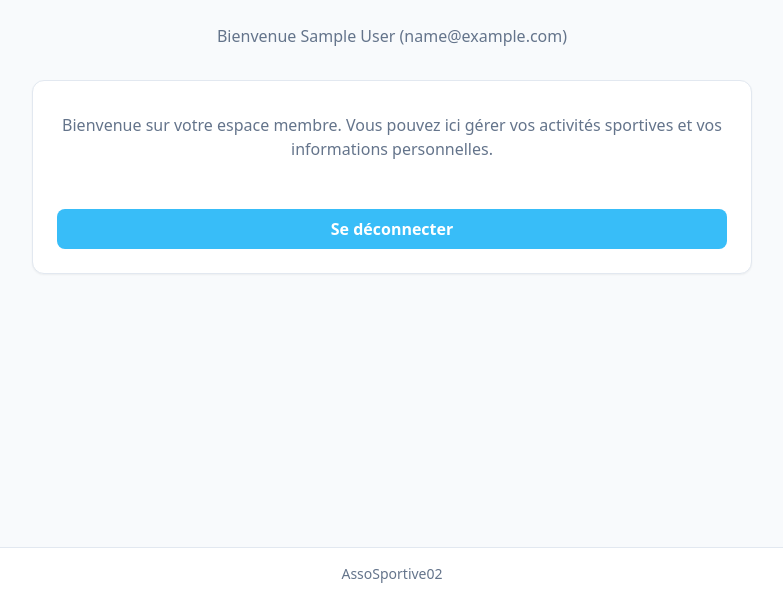
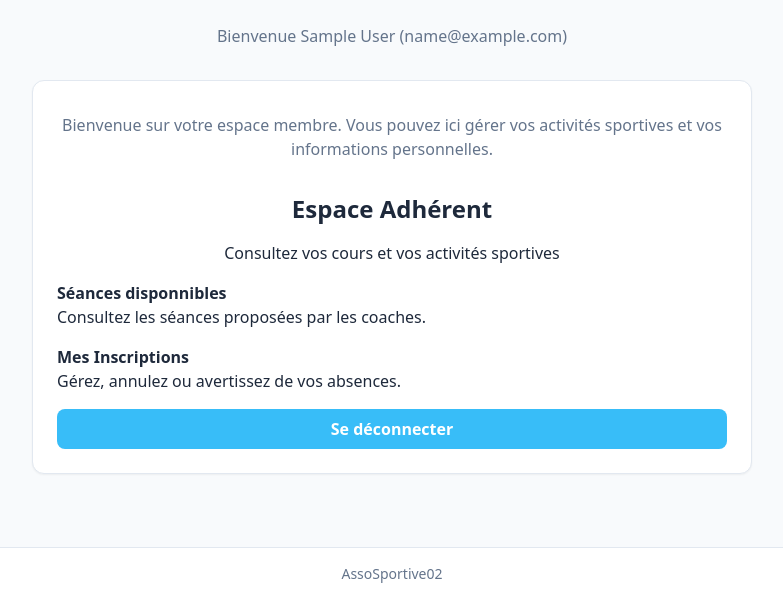
Before and after one commit to romainravasini-del/BriefDjango, a Django app: page /espace_membre/ in a window 1280 px wide. Shown: the part 200-800 px from the top of the page, without its empty margins (248-1031 px from the left). Run offline with Django 5.2, Linux system fonts and the light colour scheme; the visitor is signed in with stand-in values (Sample User, id 1); some libraries are stand-ins or nearby versions.

Commit message:
mise en forme des raccords aux fonctionnalités en .html

```diff
--- a/AssoSportive02/accueil/templates/accueil/espace_membre.html
+++ b/AssoSportive02/accueil/templates/accueil/espace_membre.html
@@ -9,7 +9,19 @@
         <section class="bg-white p-6 rounded-xl shadow-sm border border-slate-200 md:col-span-2">
             <p class="text-slate-500 text-center mt-2 mb-8">Bienvenue sur votre espace membre. Vous pouvez ici gérer vos
                 activités sportives et vos informations personnelles. </p>
-
+            {% if user.role == "gestionnaire" %}
+            <h2 class="text-2xl font-bold text-center mb-4">Espace Coach</h2>
+            <p class="text-slate-500 text-center mt-2 mb-4">Gérez vos adhérents et vos salles disponnibles</p>
+            <h3 class="font-bold mt-4">Liste des adhérents</h3>
+            <p>Faîtes l'appel de vos adhérents (présents/absents)</p>
+            {%else%}
+            <h2 class="text-2xl font-bold text-center mb-4">Espace Adhérent</h2>
+            <p class="text-center mb-4">Consultez vos cours et vos activités sportives</p>
+            <h3 class="font-bold mt-4">Séances disponnibles</h3>
+            <p>Consultez les séances proposées par les coaches.</p>
+            <h3 class="font-bold mt-4">Mes Inscriptions</h3>
+            <p>Gérez, annulez ou avertissez de vos absences.</p>
+            {%endif%}
             <form method="post" action="{% url 'deconnexion' %}">
                 {% csrf_token %}
                 <button type="submit"
--- a/AssoSportive02/accueil/views.py
+++ b/AssoSportive02/accueil/views.py
@@ -4,7 +4,7 @@ from django.contrib.auth.mixins import LoginRequiredMixin
 from django.views.generic import TemplateView, FormView
 from django.urls import reverse_lazy
 from .forms import Formulaire_inscription, Formulaire_connexion
-
+from .models import Seance, Inscription
 class Espace_membre_view(LoginRequiredMixin,TemplateView):
     template_name = "accueil/espace_membre.html"
 
```
